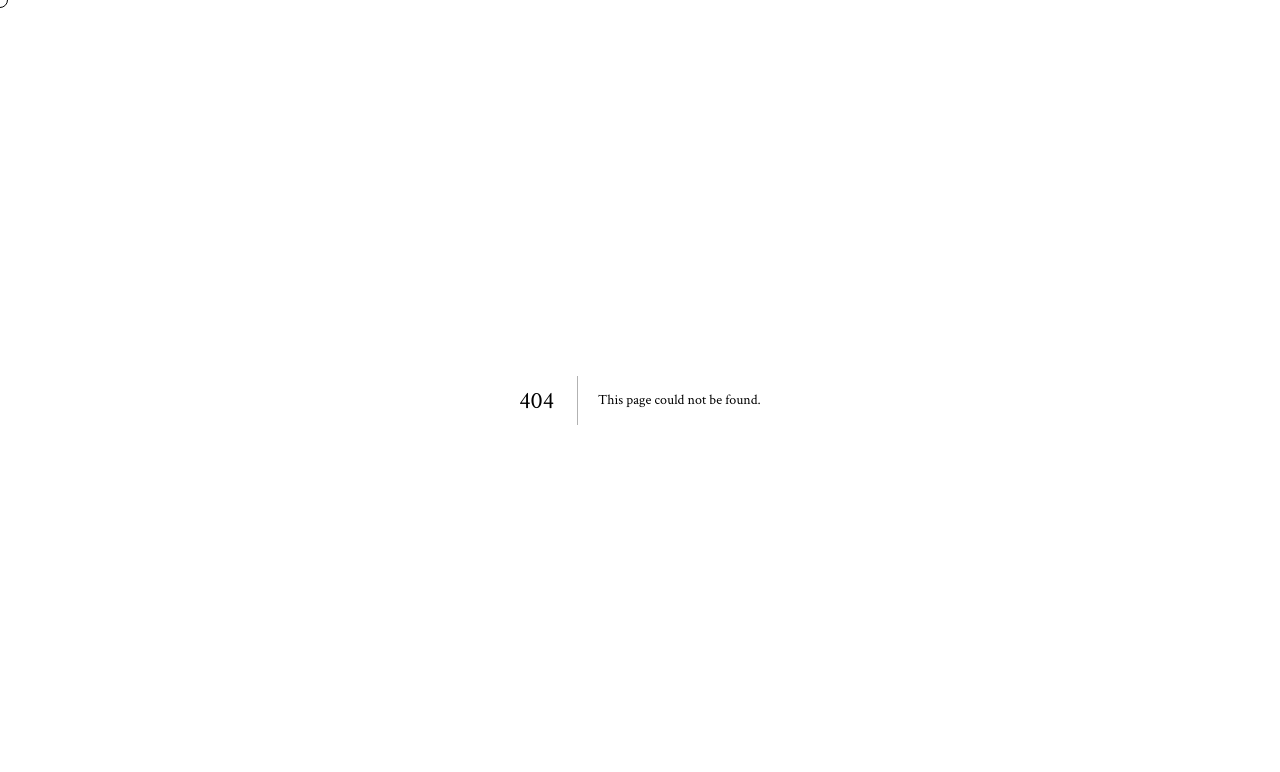
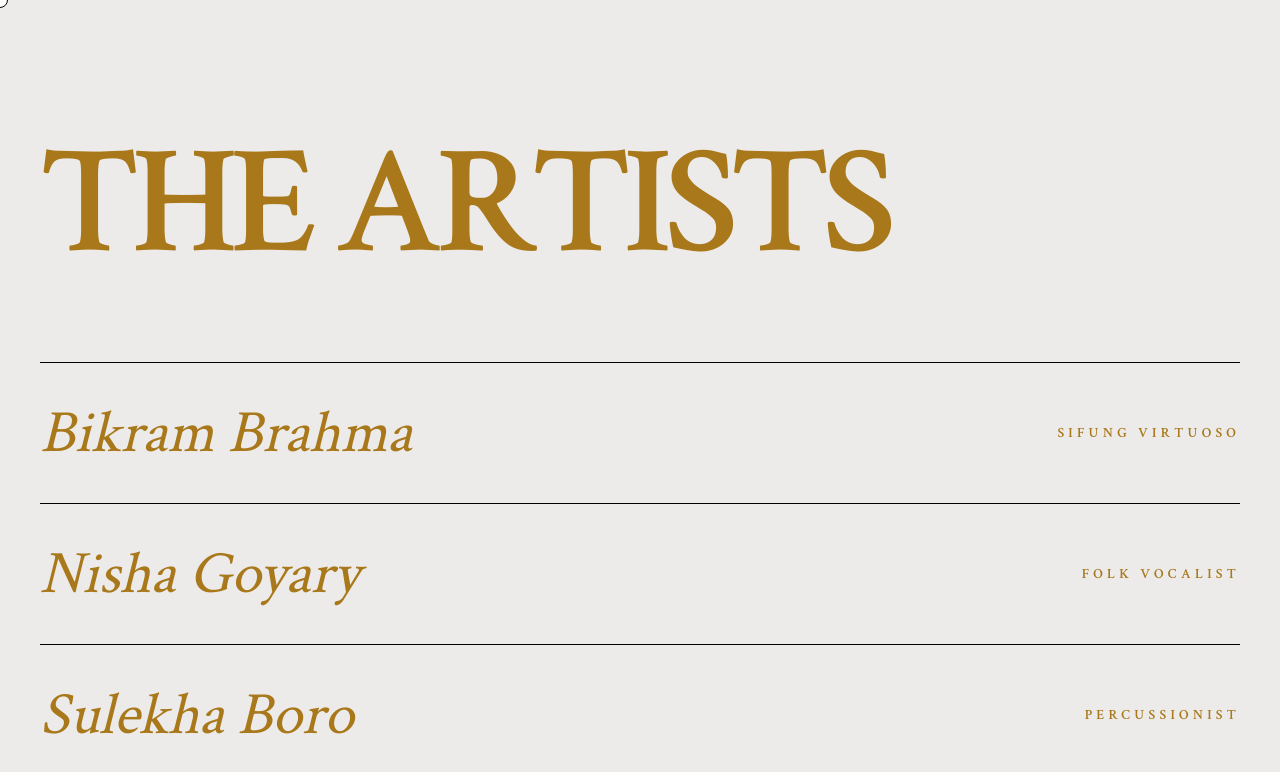
Before and after one commit to g30elipse/zarimin-v1, a Next.js app: page /artists in a window 1280 px wide. Before the commit this address had no page. Shown: the top 772 px of the page. Built offline with nearby package versions, Linux system fonts and the light colour scheme; a web font is replaced by a local one.

Commit message:
feat: add 'Artists' link to navigation in magazine layout

```diff
--- /dev/null
+++ b/src/app/artists/page.tsx
@@ -0,0 +1,93 @@
+"use client";
+import { Suspense, useEffect, useRef, useState } from 'react';
+import { useSearchParams, useRouter } from 'next/navigation';
+import gsap from 'gsap';
+import ArtistModal from '@/components/ArtistModal';
+import { Artist } from '@/types';
+import ARTISTS from '@/data/artists.json'
+
+const artists = ARTISTS
+
+function ArtistList() {
+  const searchParams = useSearchParams();
+  const router = useRouter();
+  const activeArtistId = searchParams.get('id');
+
+  const [hoveredArtist, setHoveredArtist] = useState<Artist | null>(null);
+  const imageRef = useRef<HTMLDivElement>(null);
+
+  useEffect(() => {
+    // Only enable on desktop (width > 768px)
+    const isDesktop = window.innerWidth > 768;
+    if (!isDesktop) return;
+
+    // Floating image follows mouse
+    const moveImage = (e: MouseEvent) => {
+      if (imageRef.current) {
+        gsap.to(imageRef.current, {
+          left: e.clientX + 20,
+          top: e.clientY - 50,
+          duration: 0.8,
+          ease: "power3.out"
+        });
+      }
+    };
+    window.addEventListener("mousemove", moveImage);
+    return () => window.removeEventListener("mousemove", moveImage);
+  }, []);
+
+  const openArtist = (id: string) => {
+    router.push(`/artists?id=${id}`, { scroll: false });
+  };
+
+  const activeArtist = activeArtistId ? artists.find(a => a.id === activeArtistId) : undefined;
+
+  return (
+    <main className="bg-[#ecebe9] min-h-screen pt-32 px-10">
+      <h1 className="text-[12vw] font-black uppercase tracking-tighter leading-none mb-20">The Artists</h1>
+
+      {/* Floating Preview Image - Desktop only */}
+      <div
+        ref={imageRef}
+        className={`hidden md:block fixed left-0 top-0 w-64 h-80 pointer-events-none z-50 overflow-hidden transition-opacity duration-300 ${hoveredArtist ? 'opacity-100' : 'opacity-0'}`}
+      >
+        {hoveredArtist && (
+          <img src={hoveredArtist.image} className="w-full h-full object-cover grayscale" />
+        )}
+      </div>
+
+      <div className="flex flex-col border-t border-black">
+        {artists.map((artist) => (
+          <div
+            key={artist.id}
+            onMouseEnter={() => setHoveredArtist(artist)}
+            onMouseLeave={() => setHoveredArtist(null)}
+            onClick={() => openArtist(artist.id)}
+            className="group flex justify-between items-center py-10 border-b border-black cursor-pointer hover:pl-8 transition-all duration-500"
+          >
+            <h2 className="text-6xl font-serif italic group-hover:text-orange-600 transition-colors">
+              {artist.name}
+            </h2>
+            <p className="text-sm uppercase tracking-[0.3em] font-bold">{artist.role}</p>
+          </div>
+        ))}
+      </div>
+
+      {/* Pop-up Modal */}
+      {activeArtist && (
+        <ArtistModal
+          artist={activeArtist}
+          onClose={() => router.push('/artists', { scroll: false })}
+        />
+      )}
+    </main>
+  );
+}
+
+export default function ArtistsPage() {
+  return (
+    <Suspense fallback={<div>Loading Archive...</div>}>
+      <ArtistList />
+    </Suspense>
+  );
+}
--- a/src/app/page.tsx
+++ b/src/app/page.tsx
@@ -57,6 +57,7 @@ export default function ZariminMagazine() {
                     <span>Zarimin Studio</span>
                     <div className="flex gap-6">
                         <a href="#" className="hover:line-through">Archive</a>
+                        <a href="/artists" className="hover:line-through">Artists</a>
                         <a href="#" className="hover:line-through">Contact</a>
                     </div>
                 </nav>
--- /dev/null
+++ b/src/components/ArtistModal.tsx
@@ -0,0 +1,49 @@
+"use client";
+import { useEffect, useRef } from 'react';
+import gsap from 'gsap';
+import { Artist } from '@/types';
+
+interface ArtistModalProps {
+  artist: Artist;
+  onClose: () => void;
+}
+
+export default function ArtistModal({ artist, onClose }: ArtistModalProps) {
+  const modalRef = useRef(null);
+
+  useEffect(() => {
+    gsap.fromTo(modalRef.current, { x: '100%' }, { x: '0%', duration: 0.8, ease: 'power4.out' });
+  }, [artist]);
+
+  if (!artist) return null;
+
+  return (
+    <div className="fixed inset-0 z-[100] flex justify-end bg-black/40 backdrop-blur-sm">
+      <div onClick={onClose} className="absolute inset-0" />
+
+      <div ref={modalRef} className="relative w-full max-w-2xl bg-white h-full p-12 shadow-2xl flex flex-col">
+        <button onClick={onClose} className="absolute top-10 right-10 text-xs font-bold uppercase tracking-widest border-b border-black">Close [X]</button>
+
+        <div className="mt-20">
+          <p className="text-orange-600 font-mono text-xs mb-2 uppercase">Artist Profile__{artist.id}</p>
+          <h3 className="text-7xl font-black uppercase leading-none mb-8">{artist.name}</h3>
+
+          <div className="w-full aspect-square bg-zinc-200 mb-8 overflow-hidden">
+            <img src={artist.image} className="w-full h-full object-cover" alt={artist.name} />
+          </div>
+
+          <div className="grid grid-cols-2 gap-8 border-t border-black pt-8">
+            <div>
+              <p className="text-[10px] uppercase font-bold text-zinc-400 mb-2">Background</p>
+              <p className="text-sm leading-relaxed">{artist.bio}</p>
+            </div>
+            <div>
+              <p className="text-[10px] uppercase font-bold text-zinc-400 mb-2">Contribution</p>
+              <p className="text-sm leading-relaxed italic">Preserving the {artist.role} traditions for future generations.</p>
+            </div>
+          </div>
+        </div>
+      </div>
+    </div>
+  );
+}
--- /dev/null
+++ b/src/data/artists.json
@@ -0,0 +1,23 @@
+[
+  {
+    "id": "bikram-brahma",
+    "name": "Bikram Brahma",
+    "role": "Sifung Virtuoso",
+    "bio": "Master of the traditional flute with 30 years of preservation work.",
+    "image": "/bikram.jpg"
+  },
+  {
+    "id": "nisha-goyary",
+    "name": "Nisha Goyary",
+    "role": "Folk Vocalist",
+    "bio": "Revitalizing ancient ballads for the modern digital stage.",
+    "image": "/nisha.jpg"
+  },
+  {
+    "id": "sulekha-boro",
+    "name": "Sulekha Boro",
+    "role": "Percussionist",
+    "bio": "Exploring the rhythmic complexities of the Kham drum.",
+    "image": "/sulekha.jpg"
+  }
+]
--- /dev/null
+++ b/src/types.ts
@@ -0,0 +1,7 @@
+export interface Artist {
+  id: string;
+  name: string;
+  role: string;
+  bio: string;
+  image: string;
+}
```
